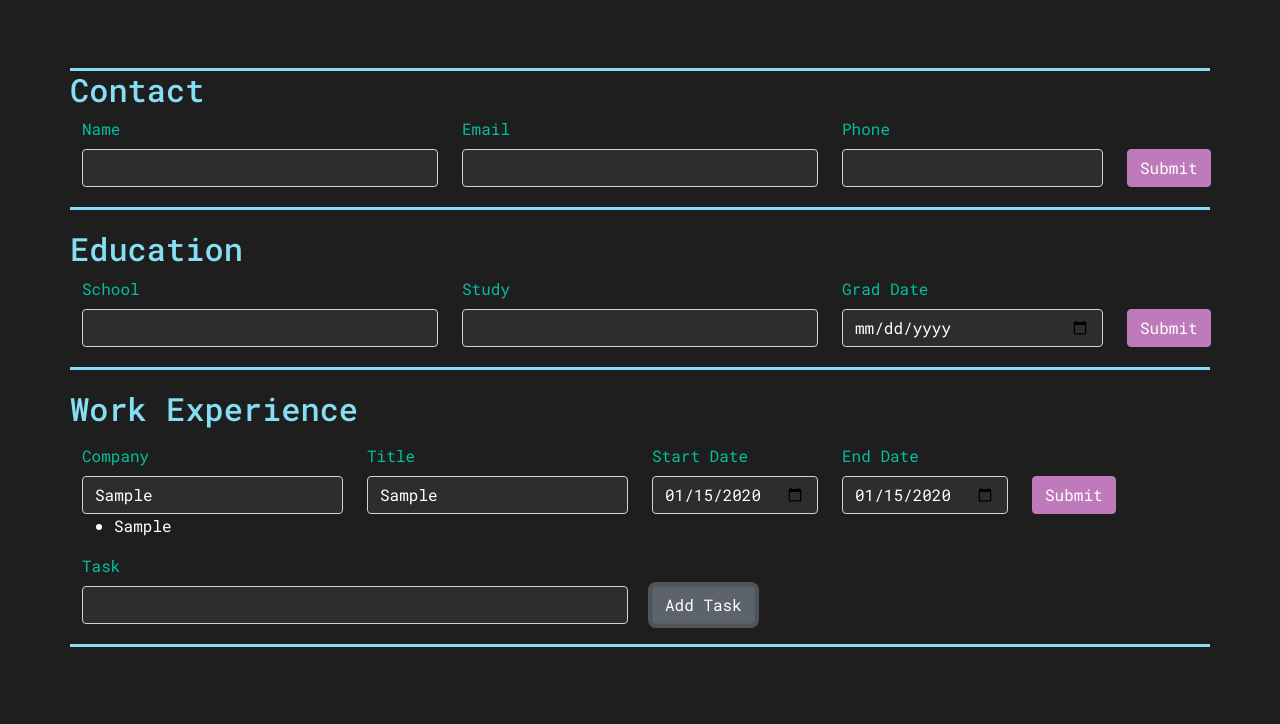
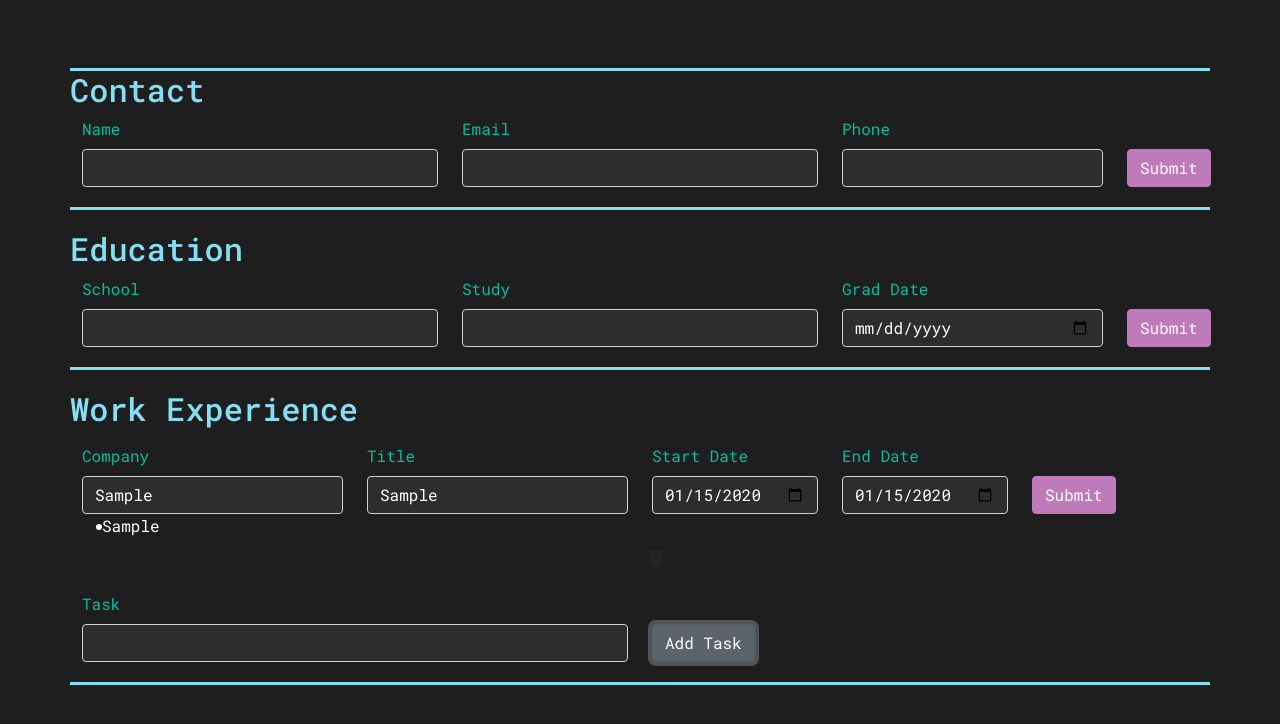
Before and after one commit to samuelmckean/cv-project, a React (Create React App) app: page / in a window 1280 px wide. Both pictures are taken after typing "Sample", "Sample", "2020-01-15", "2020-01-15", "Sample" into the empty fields and a click on the button "Add Task". Shown: the top 724 px of the page. Built offline with nearby package versions, Linux system fonts and the light colour scheme.

Commit message:
WIP: added a trash icon from font awesome in Tasks.js

```diff
--- a/package.json
+++ b/package.json
@@ -3,6 +3,9 @@
   "version": "0.1.0",
   "private": true,
   "dependencies": {
+    "@fortawesome/fontawesome-svg-core": "^1.2.32",
+    "@fortawesome/free-solid-svg-icons": "^5.15.1",
+    "@fortawesome/react-fontawesome": "^0.1.14",
     "@testing-library/jest-dom": "^5.11.4",
     "@testing-library/react": "^11.1.0",
     "@testing-library/user-event": "^12.1.10",
--- a/src/components/Tasks.js
+++ b/src/components/Tasks.js
@@ -1,8 +1,19 @@
 import React from 'react';
+import { FontAwesomeIcon } from '@fortawesome/react-fontawesome';
+import { faTrashAlt } from '@fortawesome/free-solid-svg-icons';
 
 function Tasks(props) {
   const tasks = props.tasks.map((item) => {
-      return <li className="task" key={item.key}>{item.value}</li>
+      return (
+        <li className="task" key={item.key}>
+          <div className="row">
+            {item.value}
+            <button className="btn">
+              <FontAwesomeIcon icon={faTrashAlt} />
+            </button>
+          </div>
+        </li>
+      )
     });
 
   return <ul>{tasks}</ul>
```
Also changed, not shown: 2 other files (tests, documents, lock files or other folders).
